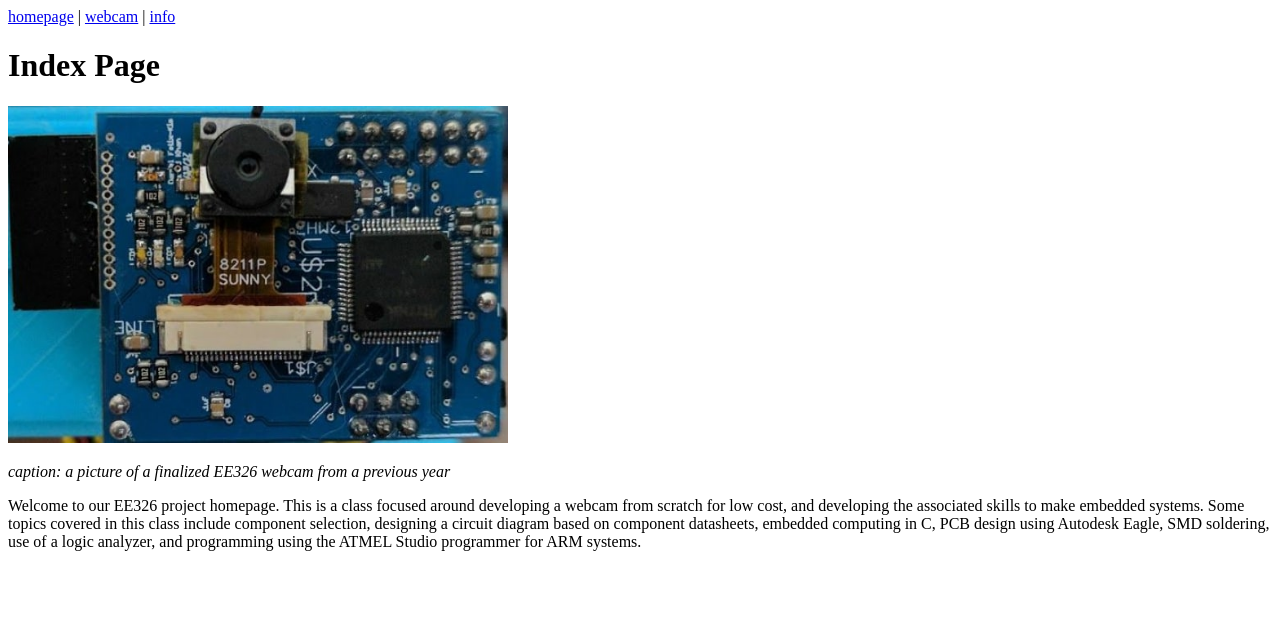
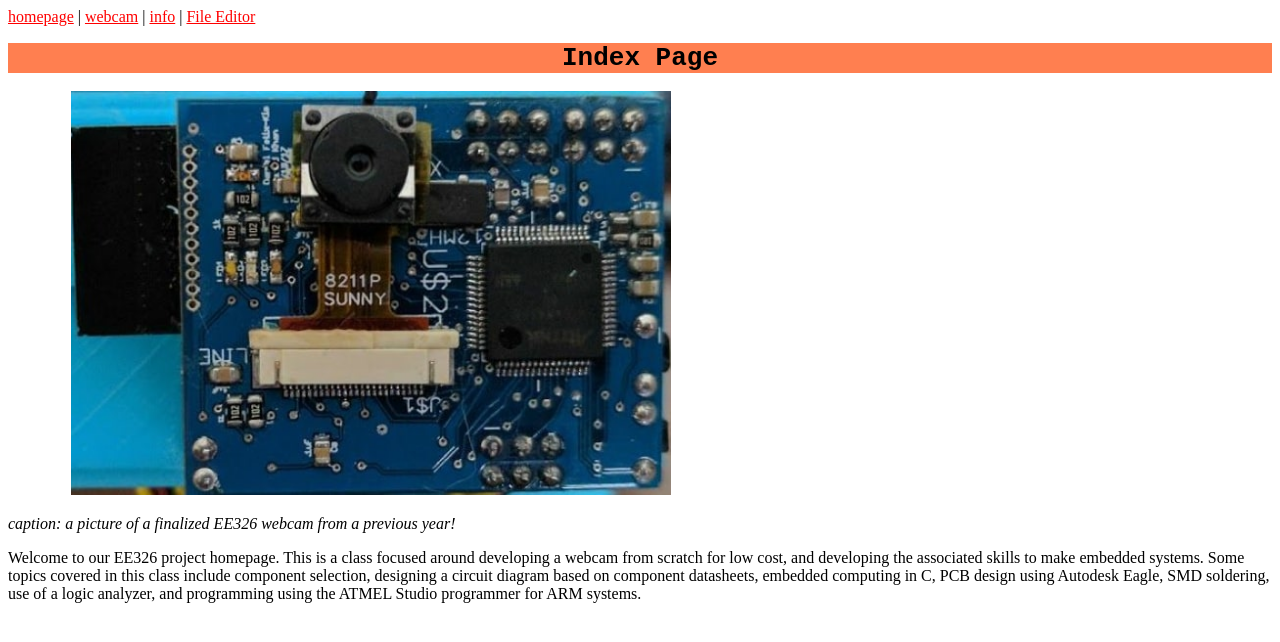
Before and after one commit to Thomas417/EE326-Firmware, a plain HTML site: page TASK6_website/index.html in a window 1280 px wide. Drawn offline with Linux system fonts and the light colour scheme.

Commit message:
Website Loading Test

```diff
--- a/TASK6_website/index.html
+++ b/TASK6_website/index.html
@@ -1,32 +1,34 @@
 <!DOCTYPE html>
-<html>
+<html lang="en">
 
     <head>
         <meta charset="utf-8">
         <meta http-equiv="X-UA-Compatible" content="IE=edge">
         <title>EE326 WEBCAM</title>
         <meta name="description" content="A page to display .">
-        <!--<link rel="stylesheet" href="main.css"-->
+        <meta name="viewport" content="width=device-width, initial-scale=1.0">
+        <link rel="stylesheet" type"text/css" href="index_styles.css">
     </head>
     <body>
         <!--Navigation bar for getting to other pages on site -->
-        <a href="index.html">homepage</a> |
-        <a href="webcam.html">webcam</a> |
-        <a href="info.html">info</a>
+        <a class="header" href="index.html">homepage</a> |
+        <a class="header" href="webcam.html">webcam</a> |
+        <a class="header" href="info.html">info</a> |
+        <a class="header" href="/edit" target="_blank">File Editor</a>
 
-    <h1>
+        <h1 class="title_text">
             Index Page
         </h1>
 
-    <img src="images/homepage_photo.jpg" alt="You found the alt text!" width=500>
+        <img class="home_pic" src="homepage_photo.jpg" alt="You found the alt text!" width=500>
 
         <p>
-        <em>caption: a picture of a finalized EE326 webcam from a previous year</em>
+            <em>caption: a picture of a finalized EE326 webcam from a previous year!</em>
         </p>
 
         <p>
             Welcome to our EE326 project homepage. This is a class focused around developing a webcam from scratch for low cost, and developing the associated skills to make embedded systems. Some topics covered in this class include component selection, designing a circuit diagram based on component datasheets, embedded computing in C, PCB design using Autodesk Eagle, SMD soldering, use of a logic analyzer, and programming using the ATMEL Studio programmer for ARM systems.
-    </p
+        </p>
 
 
     </body>
--- a/TASK6_website/index_styles.css
+++ b/TASK6_website/index_styles.css
@@ -0,0 +1,24 @@
+.header {
+    width = 80%;
+    margin-left: auto;
+    margin-right: auto;
+    color: red;
+}
+
+.home_pic {
+    width: 90%;
+    margin-left: 5%;
+    margin-right: 5%;
+    /*padding: 10px;
+    */
+    max-width: 600px;
+    object-fit: contain;
+}
+
+.title_text {
+    text-align:center;
+    font-size: 200%;
+    font-family: monospace;
+    font: "optima";
+    background-color: coral;
+}
--- a/TASK6_website/info_styles.css
+++ b/TASK6_website/info_styles.css
@@ -2,6 +2,14 @@
     width: 100%;
     display: flex;
     background-color: skyblue;
+    margin: 0;
+}
+
+.header {
+    width = 80%;
+    margin-left: auto;
+    margin-right: auto;
+    color: red;
 }
 
 .bio_pic {
@@ -10,18 +18,23 @@
     margin-right: 20%;
     padding: 10px;
     */
-    flex:45%
+    flex:45%;
+    object-fit: contain;
 }
 
 
 .bio_text {
-    flex:55%
+    flex:55%;
     text-align: center;
+    object-fit: contain;
+    width= 55%;
 }
 
 #bios {
     text-align: center;
     font-family: monospace;
+    font-size: 2.5vw;
+    overflow: visible;
 }
 
 .title_text {
--- a/TASK6_website/webcam_styles.css
+++ b/TASK6_website/webcam_styles.css
@@ -6,7 +6,7 @@
 }
 
 .header {
-    width = 30%;
+    width = 80%;
     margin-left: auto;
     margin-right: auto;
     color: red;
```
Also changed, not shown: TASK6_website/info.html (+9 -7 lines), TASK6_website/webcam.html (+7 -6 lines), TASK6_website/webcam_functions.js (renamed from TASK6_website/webcam_scripts.js, +24 -24 lines), TASK6_website/SMorton_Photo.jpg (renamed from TASK6_website/images/SMorton_Photo.jpg), TASK6_website/TDouglas_Photo.jpg (added), TASK6_website/TDouglas_Photo_Cropped.jpg (added), TASK6_website/homepage_photo.jpg (renamed from TASK6_website/images/homepage_photo.jpg), 1 other file. Lines whose indentation alone changed are shown as unchanged.
